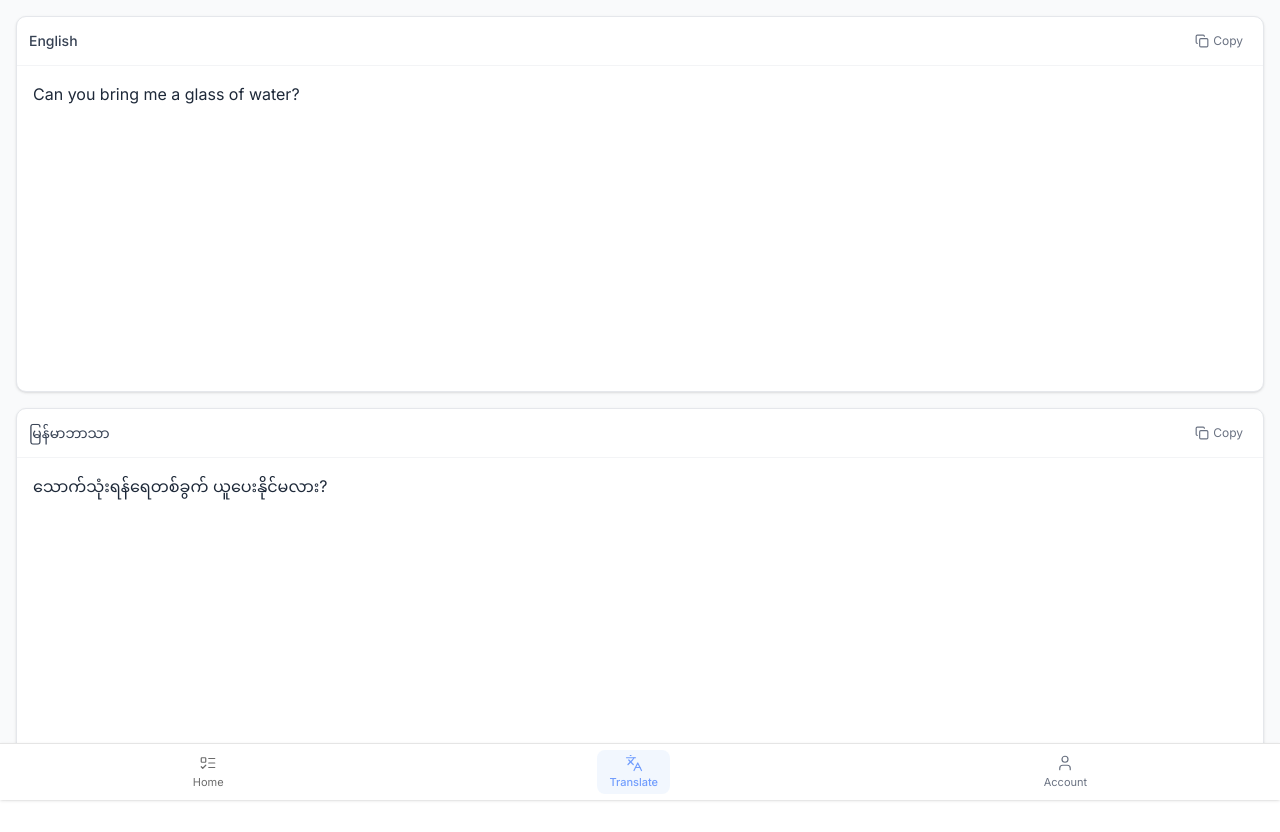
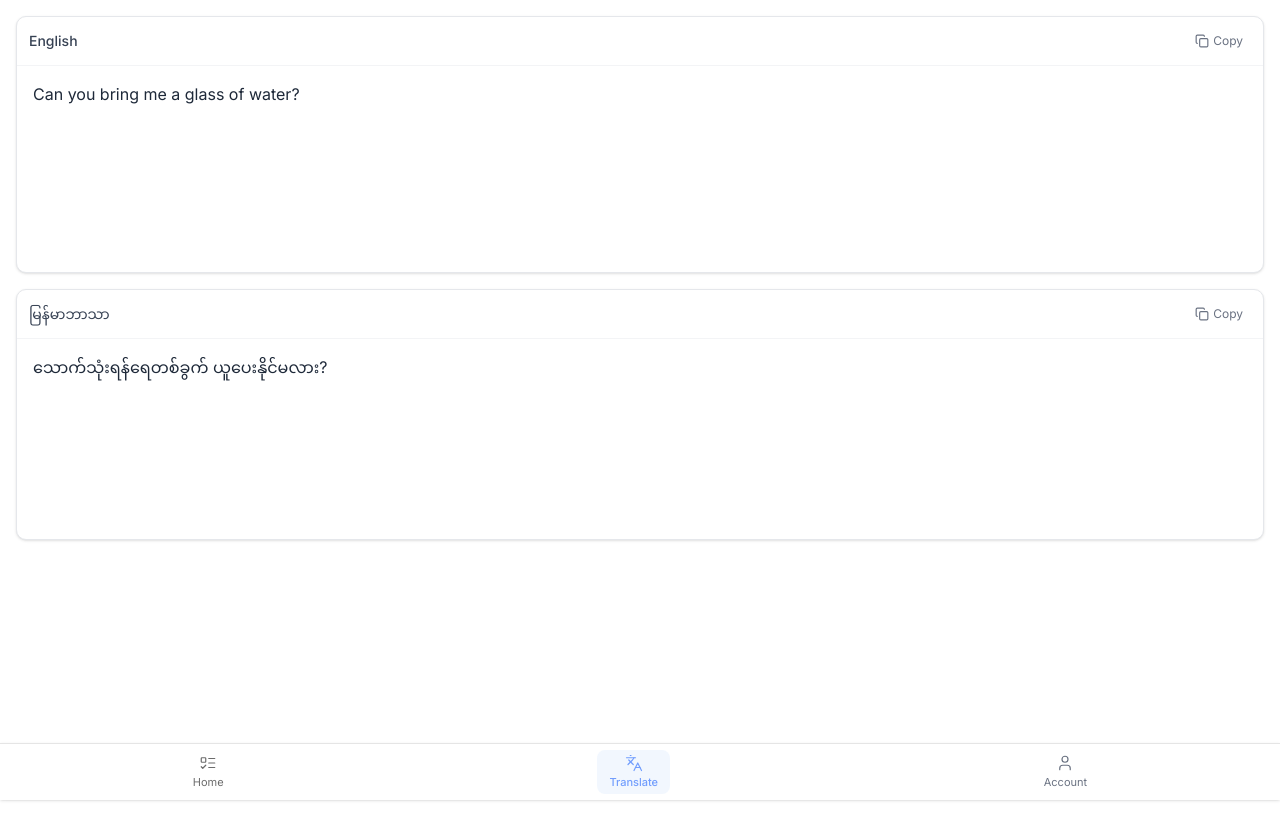
Before and after one commit to ekcm/Careloop, a Next.js app in the folder frontend/: page /translate in a window 1280 px wide. After the commit the page ends 800 px from the top, so only its background shows below. Built offline with nearby package versions, Linux system fonts and the light colour scheme; no server answers.

Commit message:
minor design touch up

```diff
--- a/frontend/app/translate/page.tsx
+++ b/frontend/app/translate/page.tsx
@@ -32,23 +32,11 @@ export default function TranslatePage() {
   };
 
   return (
-    <div className="w-full h-screen flex flex-col p-4 bg-gray-50">
-      {/* Header */}
-      {/* <div className="flex items-center justify-between mb-6">
-        <h1 className="text-2xl font-semibold text-gray-800">Translate</h1>
-        <button
-          onClick={handleClear}
-          className="flex items-center gap-2 px-3 py-2 text-gray-600 hover:text-gray-800 transition-colors"
-        >
-          <X size={16} />
-          <span className="text-sm">Clear</span>
-        </button>
-      </div> */}
-
+    <div className="p-4 pb-20">
       {/* Main Translation Area */}
-      <div className="flex-1 flex flex-col gap-4">
+      <div className="flex flex-col gap-4">
         {/* Source Text Area (English) */}
-        <div className="flex-1 bg-white rounded-lg shadow-sm border border-gray-200">
+        <div className="bg-white rounded-lg shadow-sm border border-gray-200">
           <div className="flex items-center justify-between p-3 border-b border-gray-100">
             <span className="text-sm font-medium text-gray-700">English</span>
             <button
@@ -70,7 +58,7 @@ export default function TranslatePage() {
         </div>
 
         {/* Target Text Area (Burmese) */}
-        <div className="flex-1 bg-white rounded-lg shadow-sm border border-gray-200">
+        <div className="bg-white rounded-lg shadow-sm border border-gray-200">
           <div className="flex items-center justify-between p-3 border-b border-gray-100">
             <span className="text-sm font-medium text-gray-700">
               မြန်မာဘာသာ
```
